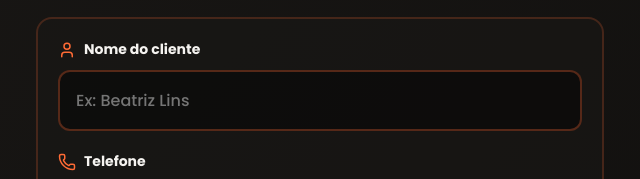
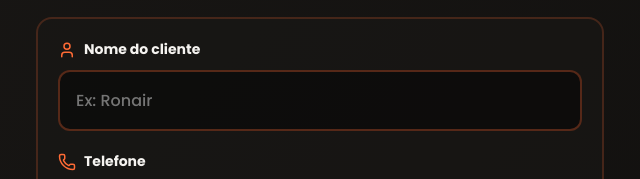
Before and after one commit to Fiapinh1/cantina_da_ro, a plain HTML site: page novo-pedido-mobile.html in a window 1280 px wide. Shown: the part 264-443 px from the top of the page, 320-960 px from the left. Drawn offline with nearby package versions, Linux system fonts and the light colour scheme.

Commit message:
Update customer name placeholder and fix HTML structure

```diff
--- a/novo-pedido-mobile.html
+++ b/novo-pedido-mobile.html
@@ -537,7 +537,7 @@
           <i data-lucide="user"></i>
           Nome do cliente
         </label>
-        <input type="text" id="inName" placeholder="Ex: Beatriz Lins" autocomplete="name" />
+        <input type="text" id="inName" placeholder="Ex: Ronair " autocomplete="name" />
       </div>
 
       <div class="form-group">
```
